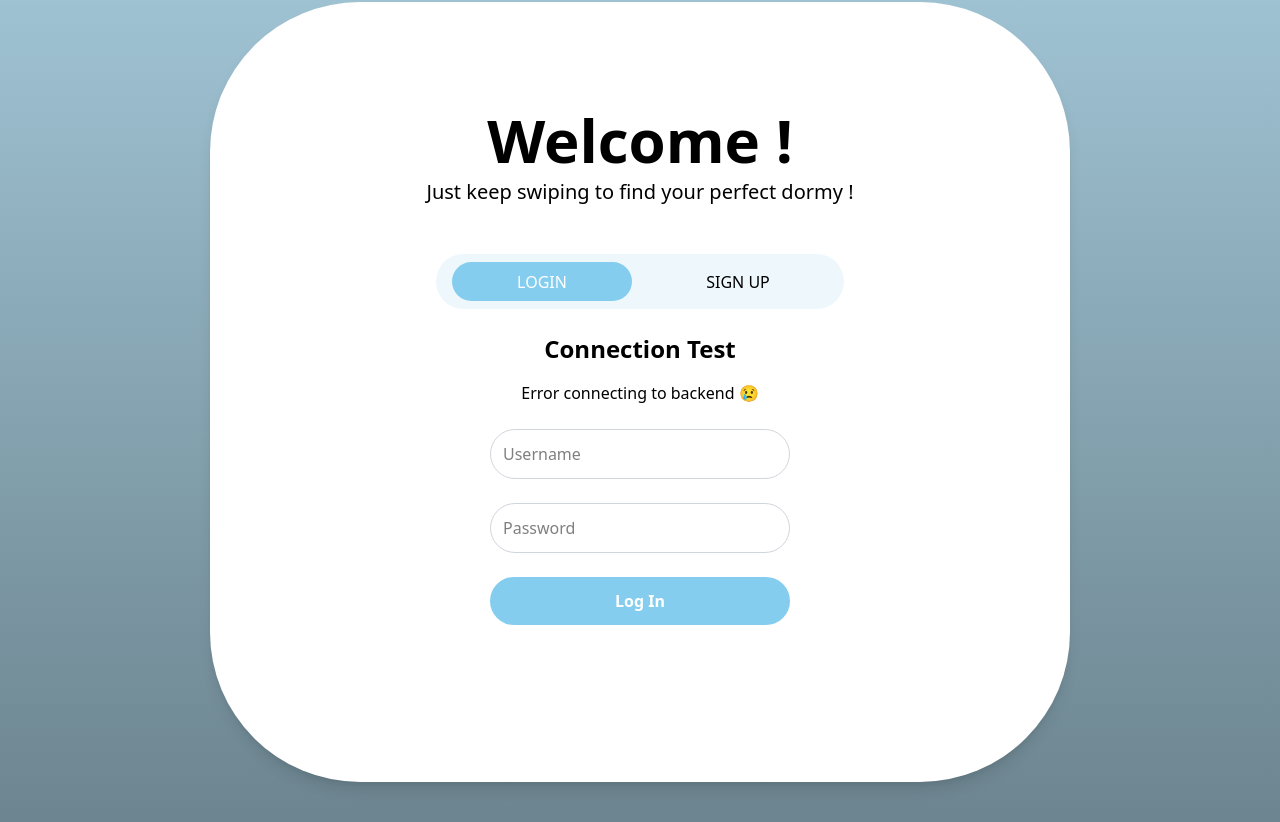
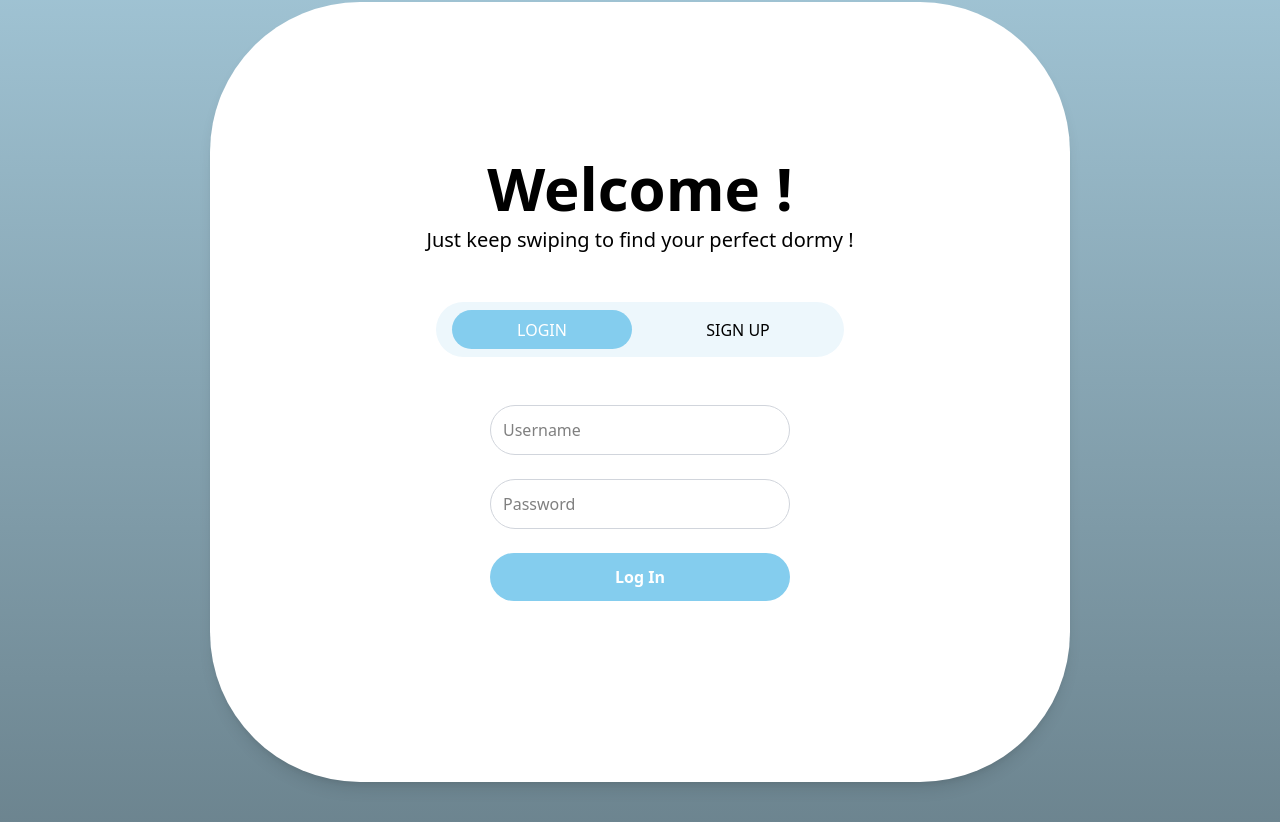
Before and after one commit to DareDevilLuc/FindingDormy, a Vue app in the folder frontend/: page /auth/login in a window 1280 px wide. Shown: the part 408-1230 px from the top of the page. Built offline with nearby package versions, Linux system fonts and the light colour scheme; no server answers; a web font is replaced by a local one.

Commit message:
Cleaned the connection test.

```diff
--- a/frontend/src/views/auth/LoginView.vue
+++ b/frontend/src/views/auth/LoginView.vue
@@ -1,31 +1,13 @@
+// frontend/src/views/auth/LoginView.vue
+
 <script setup>
-
-import { onMounted, ref } from 'vue';
 import LoginForm from '../../components/auth/LoginForm.vue';
-
-const message = ref("");
-
-  onMounted(async () => {
-    try {
-      const res = await fetch("http://localhost:3000/api/hello");
-      const data = await res.json();
-      message.value = data.message;
-    } catch (err) {
-      message.value = "Error connecting to backend 😢";
-      console.error(err);
-    }
-  });
 </script>
 
 <template>
- <div class="p-6 text-center">
- <h1 class="text-2xl font-bold mb-4">Connection Test</h1>
- <p>{{ message }}</p>
-
- <LoginForm />
- </div>
+  <LoginForm />
 </template>
 
 <style>
-
+/* Any styles here that are no longer needed can also be removed. */
 </style>
```
Also changed, not shown: 1 other file (tests, documents, lock files or other folders).
